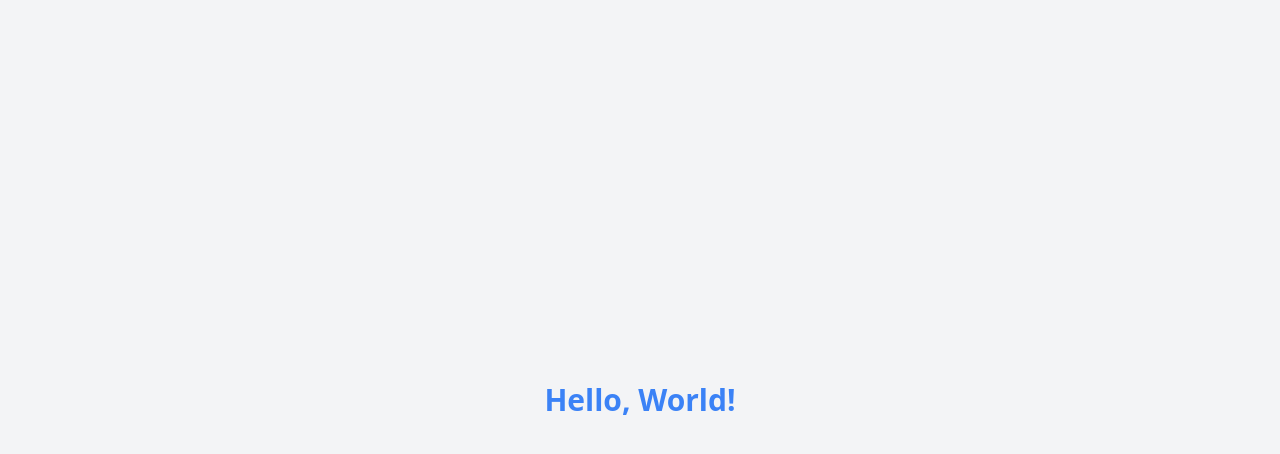
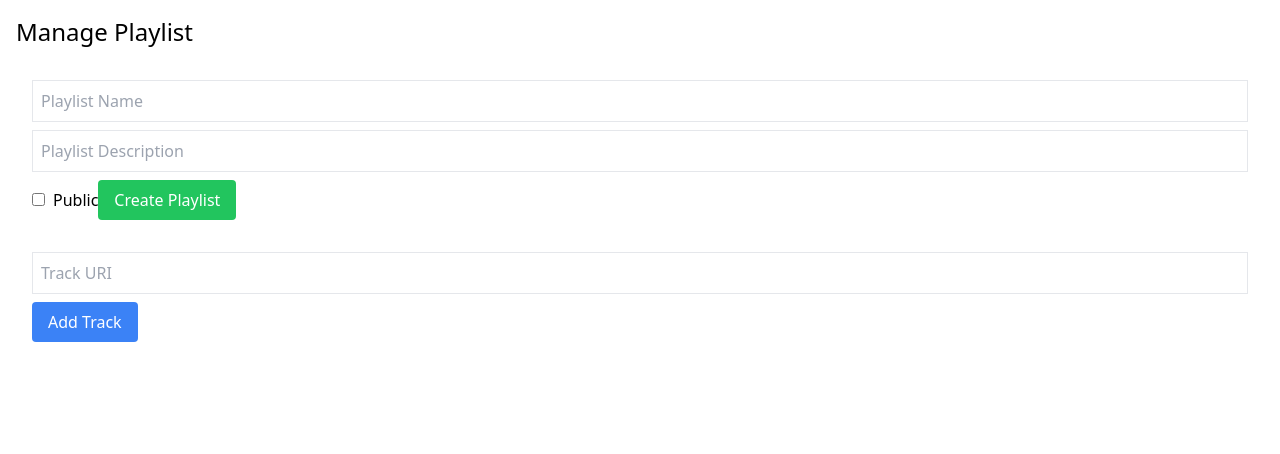
Before and after one commit to kim-kristiansson/disc-hockey-frontend, a React (Vite) app: page /playlist/1 in a window 1280 px wide. Shown: the top 454 px of the page. Built offline with nearby package versions, Linux system fonts and the light colour scheme.

Commit message:
feat: add frontend setup with React, TypeScript, Tailwind, and Vite

```diff
--- a/package.json
+++ b/package.json
@@ -10,8 +10,10 @@
     "preview": "vite preview"
   },
   "dependencies": {
+    "axios": "^1.7.3",
     "react": "^18.3.1",
-    "react-dom": "^18.3.1"
+    "react-dom": "^18.3.1",
+    "react-router-dom": "^6.26.0"
   },
   "devDependencies": {
     "@eslint/js": "^9.8.0",
--- a/src/App.tsx
+++ b/src/App.tsx
@@ -1,10 +1,27 @@
 import React from "react";
+import { BrowserRouter as Router, Route, Routes } from "react-router-dom";
+import Home from "./pages/Home";
+import PlaylistPage from "./pages/Playlist";
+import TrackPage from "./pages/Track";
 
 const App: React.FC = () => {
 	return (
-		<div className='flex justify-center items-center h-screen bg-gray-100'>
-			<h1 className='text-3xl font-bold text-blue-500'>Hello, World!</h1>
-		</div>
+		<Router>
+			<Routes>
+				<Route
+					path='/'
+					element={<Home />}
+				/>
+				<Route
+					path='/playlist/:userId'
+					element={<PlaylistPage />}
+				/>
+				<Route
+					path='/track/:userId/:playlistId/:trackUri'
+					element={<TrackPage />}
+				/>
+			</Routes>
+		</Router>
 	);
 };
 
--- /dev/null
+++ b/src/api/spotify.ts
@@ -0,0 +1,55 @@
+import axios from "axios";
+
+const API_BASE_URL = "http://localhost:3000"; // Adjust this to your backend URL
+
+export const getAuthorizeURL = async () => {
+	const response = await axios.get(`${API_BASE_URL}/auth/login`, {
+		withCredentials: true,
+	});
+	return response.data;
+};
+
+export const createPlaylist = async (
+	userId: string,
+	name: string,
+	description: string,
+	isPublic: boolean
+) => {
+	const response = await axios.post(`${API_BASE_URL}/playlist/create`, {
+		userId,
+		name,
+		description,
+		isPublic,
+	});
+	return response.data;
+};
+
+export const addTracksToPlaylist = async (
+	userId: string,
+	playlistId: string,
+	trackUris: string[]
+) => {
+	const response = await axios.post(`${API_BASE_URL}/track/add`, {
+		userId,
+		playlistId,
+		trackUris,
+	});
+	return response.data;
+};
+
+export const addSegmentToTrack = async (
+	userId: string,
+	playlistId: string,
+	trackUri: string,
+	start: number,
+	end: number
+) => {
+	const response = await axios.post(`${API_BASE_URL}/segment/add`, {
+		userId,
+		playlistId,
+		trackUri,
+		start,
+		end,
+	});
+	return response.data;
+};
--- /dev/null
+++ b/src/components/AuthButton.tsx
@@ -0,0 +1,20 @@
+import React from "react";
+import { getAuthorizeURL } from "../api/spotify";
+
+const AuthButton: React.FC = () => {
+	const handleLogin = async () => {
+		const url = await getAuthorizeURL();
+		window.location.href = url;
+	};
+
+	return (
+		<button
+			onClick={handleLogin}
+			className='bg-blue-500 text-white py-2 px-4 rounded'
+		>
+			Login with Spotify
+		</button>
+	);
+};
+
+export default AuthButton;
--- a/src/components/ExampleComponent.tsx
+++ /dev/null
@@ -1,11 +0,0 @@
-import React from "react";
-
-const ExampleComponent: React.FC = () => {
-	return (
-		<div className='p-4 bg-white shadow rounded'>
-			<p>This is an example component.</p>
-		</div>
-	);
-};
-
-export default ExampleComponent;
--- /dev/null
+++ b/src/components/Playlist.tsx
@@ -0,0 +1,49 @@
+import React, { useState } from "react";
+import { createPlaylist } from "../api/spotify";
+
+const Playlist: React.FC<{ userId: string }> = ({ userId }) => {
+	const [name, setName] = useState("");
+	const [description, setDescription] = useState("");
+	const [isPublic, setIsPublic] = useState(false);
+
+	const handleCreatePlaylist = async () => {
+		await createPlaylist(userId, name, description, isPublic);
+		alert("Playlist created!");
+	};
+
+	return (
+		<div className='p-4'>
+			<input
+				type='text'
+				value={name}
+				onChange={(e) => setName(e.target.value)}
+				placeholder='Playlist Name'
+				className='border p-2 mb-2 w-full'
+			/>
+			<input
+				type='text'
+				value={description}
+				onChange={(e) => setDescription(e.target.value)}
+				placeholder='Playlist Description'
+				className='border p-2 mb-2 w-full'
+			/>
+			<label className='inline-flex items-center mb-2'>
+				<input
+					type='checkbox'
+					checked={isPublic}
+					onChange={(e) => setIsPublic(e.target.checked)}
+					className='form-checkbox'
+				/>
+				<span className='ml-2'>Public</span>
+			</label>
+			<button
+				onClick={handleCreatePlaylist}
+				className='bg-green-500 text-white py-2 px-4 rounded'
+			>
+				Create Playlist
+			</button>
+		</div>
+	);
+};
+
+export default Playlist;
--- /dev/null
+++ b/src/components/SegmentForm.tsx
@@ -0,0 +1,43 @@
+import React, { useState } from "react";
+import { addSegmentToTrack } from "../api/spotify";
+
+const SegmentForm: React.FC<{
+	userId: string;
+	playlistId: string;
+	trackUri: string;
+}> = ({ userId, playlistId, trackUri }) => {
+	const [start, setStart] = useState<number>(0);
+	const [end, setEnd] = useState<number>(0);
+
+	const handleAddSegment = async () => {
+		await addSegmentToTrack(userId, playlistId, trackUri, start, end);
+		alert("Segment added to track!");
+	};
+
+	return (
+		<div className='p-4'>
+			<input
+				type='number'
+				value={start}
+				onChange={(e) => setStart(parseInt(e.target.value))}
+				placeholder='Start Time (seconds)'
+				className='border p-2 mb-2 w-full'
+			/>
+			<input
+				type='number'
+				value={end}
+				onChange={(e) => setEnd(parseInt(e.target.value))}
+				placeholder='End Time (seconds)'
+				className='border p-2 mb-2 w-full'
+			/>
+			<button
+				onClick={handleAddSegment}
+				className='bg-red-500 text-white py-2 px-4 rounded'
+			>
+				Add Segment
+			</button>
+		</div>
+	);
+};
+
+export default SegmentForm;
--- /dev/null
+++ b/src/components/Track.tsx
@@ -0,0 +1,34 @@
+import React, { useState } from "react";
+import { addTracksToPlaylist } from "../api/spotify";
+
+const Track: React.FC<{ userId: string; playlistId: string }> = ({
+	userId,
+	playlistId,
+}) => {
+	const [trackUri, setTrackUri] = useState("");
+
+	const handleAddTrack = async () => {
+		await addTracksToPlaylist(userId, playlistId, [trackUri]);
+		alert("Track added to playlist!");
+	};
+
+	return (
+		<div className='p-4'>
+			<input
+				type='text'
+				value={trackUri}
+				onChange={(e) => setTrackUri(e.target.value)}
+				placeholder='Track URI'
+				className='border p-2 mb-2 w-full'
+			/>
+			<button
+				onClick={handleAddTrack}
+				className='bg-blue-500 text-white py-2 px-4 rounded'
+			>
+				Add Track
+			</button>
+		</div>
+	);
+};
+
+export default Track;
--- a/src/pages/Home.tsx
+++ b/src/pages/Home.tsx
@@ -1,10 +1,13 @@
 import React from "react";
-import ExampleComponent from "../components/ExampleComponent";
+import AuthButton from "../components/AuthButton";
 
 const Home: React.FC = () => {
 	return (
-		<div>
-			<ExampleComponent />
+		<div className='p-4'>
+			<h1 className='text-2xl mb-4'>
+				Welcome to Spotify Playlist Manager
+			</h1>
+			<AuthButton />
 		</div>
 	);
 };
--- /dev/null
+++ b/src/pages/Playlist.tsx
@@ -0,0 +1,21 @@
+import React from "react";
+import { useParams } from "react-router-dom";
+import PlaylistComponent from "../components/Playlist";
+import Track from "../components/Track";
+
+const PlaylistPage: React.FC = () => {
+	const { userId } = useParams<{ userId: string }>();
+
+	return (
+		<div className='p-4'>
+			<h1 className='text-2xl mb-4'>Manage Playlist</h1>
+			<PlaylistComponent userId={userId || ""} />
+			<Track
+				userId={userId || ""}
+				playlistId=''
+			/>
+		</div>
+	);
+};
+
+export default PlaylistPage;
--- /dev/null
+++ b/src/pages/Track.tsx
@@ -0,0 +1,24 @@
+import React from "react";
+import { useParams } from "react-router-dom";
+import SegmentForm from "../components/SegmentForm";
+
+const TrackPage: React.FC = () => {
+	const { userId, playlistId, trackUri } = useParams<{
+		userId: string;
+		playlistId: string;
+		trackUri: string;
+	}>();
+
+	return (
+		<div className='p-4'>
+			<h1 className='text-2xl mb-4'>Manage Track</h1>
+			<SegmentForm
+				userId={userId || ""}
+				playlistId={playlistId || ""}
+				trackUri={trackUri || ""}
+			/>
+		</div>
+	);
+};
+
+export default TrackPage;
```
Also changed, not shown: 1 other file (tests, documents, lock files or other folders).
